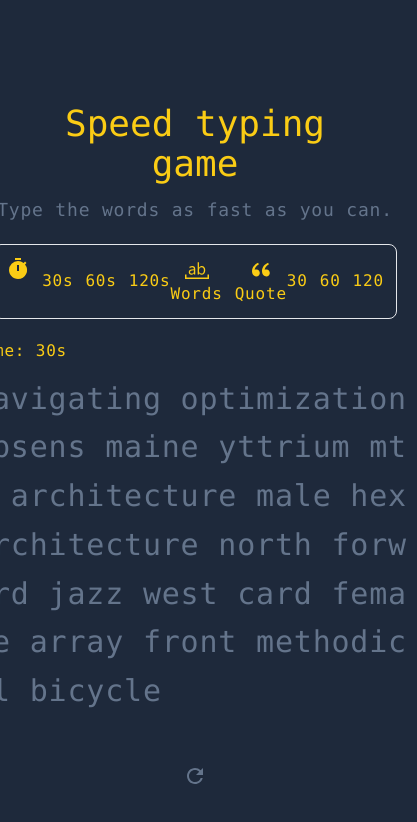
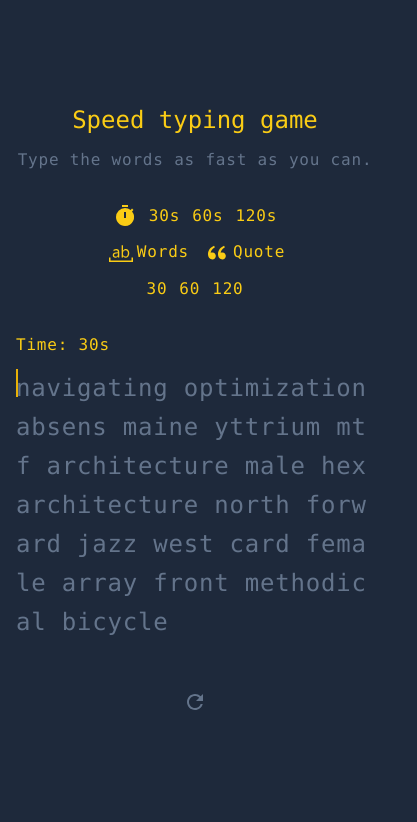
Before and after one commit to GoblikM/goblikm, a React (Create React App) app: page /speedtype in a window 390 px wide. Shown: the top 822 px of the page, 417 px wide, since content can reach past the window. Built offline with nearby package versions, Linux system fonts and the light colour scheme.

Commit message:
responsivity

```diff
--- a/src/pages/Layout.tsx
+++ b/src/pages/Layout.tsx
@@ -14,7 +14,9 @@ const Layout = ({
     <>
       <Navbar />
       {title && (
-        <h1 className="text-center text-4xl text-primary-400 mt-10">{title}</h1>
+        <h1 className="text-center text-2xl sm:text-3xl md:text-4xl text-primary-400 mt-10">
+          {title}
+        </h1>
       )}
       <div className={`grid justify-center items-center ${className}`}>
         {children}
--- a/src/pages/SpeedTypePage.tsx
+++ b/src/pages/SpeedTypePage.tsx
@@ -5,7 +5,6 @@ import useEngine from "../hooks/speed_typing/useEngine";
 import { calculateAccuracyPercentage } from "../utils/helpers";
 import cn from "classnames";
 import Layout from "./Layout";
-import { finished } from "stream";
 import { MdTimelapse, MdTimer, MdTimer3 } from "react-icons/md";
 import { RiDoubleQuotesL } from "react-icons/ri";
 import { VscWholeWord } from "react-icons/vsc";
@@ -16,31 +15,31 @@ const SpeedTypePage = () => {
 
   return (
     <>
-      <Layout title="Speed typing game " className="tracking-wider">
+      <Layout title="Speed typing game" className="tracking-wider">
         <div>
-          <p className="mt-3 text-lg text-slate-500 text-center">
+          <p className="mt-3 text-base sm:text-lg text-slate-500 text-center">
             Type the words as fast as you can.
           </p>
         </div>
-        <div className="border rounded-lg  m-5 p-3">
-          <ul className="flex flex-row justify-around">
+        <div className="m-5 p-3">
+          <ul className="flex flex-col items-center justify-around sm:flex-row">
             <li className="flex gap-3 text-primary-400">
               <MdTimer className="text-2xl" />
               <button className="hover:underline">30s</button>
               <button className="hover:underline">60s</button>
               <button className="hover:underline">120s</button>
             </li>
-            <li className="flex gap-3 text-primary-400">
+            <li className="flex gap-3 text-primary-400 mt-3 sm:mt-0">
               <button className="hover:underline">
-                <VscWholeWord className="inline-block mx-3 text-2xl" />
+                <VscWholeWord className="inline-block mx-1 sm:mx-3 text-2xl" />
                 Words
               </button>
               <button className="hover:underline">
-                <RiDoubleQuotesL className="inline-block mx-3 text-2xl" />
+                <RiDoubleQuotesL className="inline-block mx-1 sm:mx-3 text-2xl" />
                 Quote
               </button>
             </li>
-            <li className="flex gap-3 text-primary-400">
+            <li className="flex gap-3 text-primary-400 mt-3 sm:mt-0">
               <button className="hover:underline">30</button>
               <button className="hover:underline">60</button>
               <button className="hover:underline">120</button>
@@ -70,7 +69,7 @@ const SpeedTypePage = () => {
               errors
             )}
             total={totalTyped}
-            className={"mt-10"}
+            className={"my-10"}
           />
         </div>
       </Layout>
@@ -88,7 +87,8 @@ export const WordsContainer = ({
   return (
     <div
       className={cn({
-        "relative max-w-4xl mt-3 text-3xl leading-relaxed break-all": true,
+        "relative max-w-4xl mt-3 text-2xl sm:text-3xl leading-relaxed break-all":
+          true,
         "blur-sm": state === "finish",
       })}
     >
```
